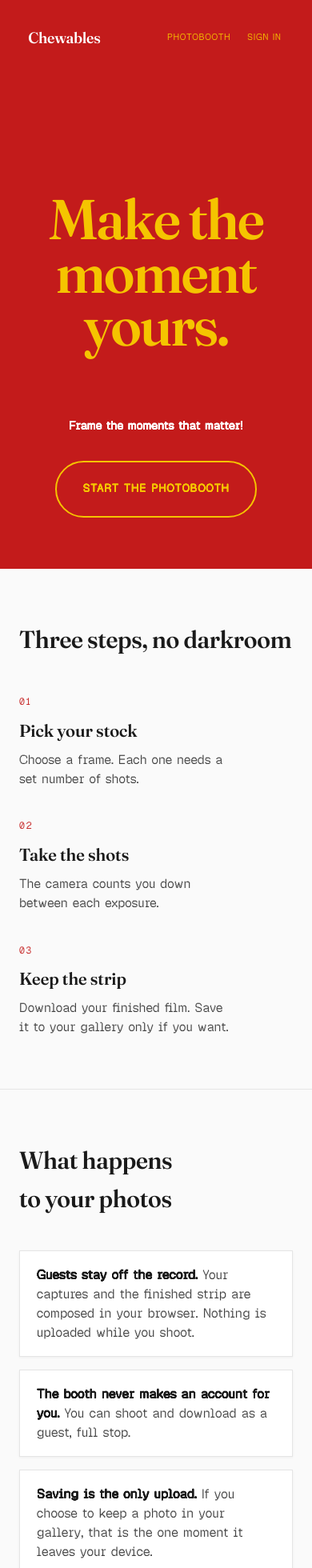
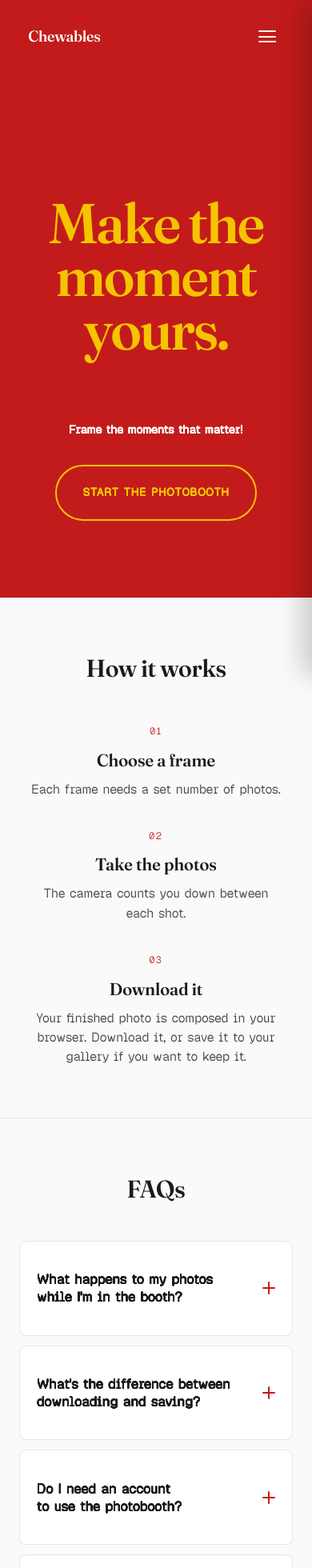
Before and after one commit to kaylubr/chewable, a SvelteKit app in the folder src/ui/: page / in a window 390 px wide. Shown: the top 1960 px of the page at 80% size. Built offline with nearby package versions, Linux system fonts and the light colour scheme.

Commit message:
feat: implement responsive drawer navigation, FAQ section, and About section

```diff
--- a/src/ui/src/routes/+layout.svelte
+++ b/src/ui/src/routes/+layout.svelte
@@ -5,8 +5,18 @@
 	import "$lib/css/fonts.css"
 
 	let { children } = $props();
+	let drawerOpen = $state(false);
+
+	function closeDrawer() {
+		drawerOpen = false;
+	}
+
+	function handleKeydown(event: KeyboardEvent) {
+		if (event.key === 'Escape') closeDrawer();
+	}
 
 	function signOut() {
+		closeDrawer();
 		auth.clear();
 		goto('/');
 	}
@@ -21,8 +31,11 @@
 		<a href="/" class="brand">
 			Chewables
 		</a>
+		<div class="bar-right">
 			<nav>
 				<a href="/photobooth/frame">Photobooth</a>
+				<a href="/#faq">FAQ</a>
+				<a href="/#about">About</a>
 				{#if auth.isAuthenticated}
 					<a href="/photos">My photos</a>
 					<button type="button" class="link" onclick={signOut}>Sign out</button>
@@ -30,10 +43,47 @@
 					<a href="/login">Sign in</a>
 				{/if}
 			</nav>
+			<button
+				type="button"
+				class="menu-toggle"
+				aria-expanded={drawerOpen}
+				aria-controls="site-drawer"
+				aria-label="Menu"
+				onclick={() => (drawerOpen = !drawerOpen)}
+			>
+				<span class="menu-icon" aria-hidden="true"></span>
+			</button>
+		</div>
 	</div>
 </header>
 
+<button
+	type="button"
+	class="scrim"
+	class:open={drawerOpen}
+	aria-label="Close menu"
+	tabindex={drawerOpen ? 0 : -1}
+	onclick={closeDrawer}
+></button>
+
+<div class="drawer" id="site-drawer" class:open={drawerOpen} aria-hidden={!drawerOpen}>
+	<nav class="drawer-nav">
+		<a href="/" onclick={closeDrawer}>Home</a>
+		<a href="/photobooth/frame" onclick={closeDrawer}>Photobooth</a>
+		<a href="/#faq" onclick={closeDrawer}>FAQ</a>
+		<a href="/#about" onclick={closeDrawer}>About</a>
+		{#if auth.isAuthenticated}
+			<a href="/photos" onclick={closeDrawer}>My photos</a>
+			<button type="button" class="link" onclick={signOut}>Sign out</button>
+		{:else}
+			<a href="/login" onclick={closeDrawer}>Sign in</a>
+		{/if}
+	</nav>
+</div>
+
 {@render children()}
+
+<svelte:window onkeydown={handleKeydown} />
 
 <style>
 	:global(:focus-visible) {
@@ -47,6 +97,7 @@
 		--mustard-deep: #d9ad00;
 		--paper: #fafafa;
 		--surface: #ffffff;
+		--surface-2: #f4f4f4;
 		--charcoal: #1a1a1a;
 		--ink-soft: #444444;
 		--ink-faint: #8a8a8a;
@@ -146,6 +197,11 @@
 		max-width: 76rem;
 		margin: 0 auto;
 	}
+	.bar-right {
+		display: flex;
+		align-items: center;
+		gap: 1rem;
+	}
 	.brand {
 		display: inline-flex;
 		align-items: center;
@@ -184,20 +240,122 @@
 	.link:hover {
 		color: #fff;
 	}
-	@media (max-width: 520px) {
+	.menu-toggle {
+		display: none;
+		background: none;
+		border: none;
+		cursor: pointer;
+		padding: 0.6rem;
+		align-items: center;
+		justify-content: center;
+		color: #fff;
+	}
+	.menu-icon,
+	.menu-icon::before,
+	.menu-icon::after {
+		display: block;
+		width: 1.4rem;
+		height: 2px;
+		background: currentColor;
+		border-radius: 1px;
+	}
+	.menu-icon {
+		position: relative;
+	}
+	.menu-icon::before,
+	.menu-icon::after {
+		content: '';
+		position: absolute;
+		left: 0;
+	}
+	.menu-icon::before {
+		top: -0.42rem;
+	}
+	.menu-icon::after {
+		top: 0.42rem;
+	}
+	.menu-toggle[aria-expanded='true'] .menu-icon {
+		background: transparent;
+	}
+	.menu-toggle[aria-expanded='true'] .menu-icon::before {
+		top: 0;
+		transform: rotate(45deg);
+	}
+	.menu-toggle[aria-expanded='true'] .menu-icon::after {
+		top: 0;
+		transform: rotate(-45deg);
+	}
+	.scrim {
+		position: fixed;
+		inset: 0;
+		background: rgb(0 0 0 / 0.45);
+		border: none;
+		opacity: 0;
+		pointer-events: none;
+		transition: opacity 0.2s ease;
+		z-index: 40;
+	}
+	.scrim.open {
+		opacity: 1;
+		pointer-events: auto;
+	}
+	.drawer {
+		position: fixed;
+		top: 0;
+		right: 0;
+		bottom: 0;
+		width: min(19rem, 85vw);
+		background: var(--surface);
+		box-shadow: -12px 0 32px rgb(0 0 0 / 0.2);
+		transform: translateX(100%);
+		transition: transform 0.25s ease;
+		z-index: 50;
+		padding: calc(1.2rem + env(safe-area-inset-top)) 1.5rem 1.5rem;
+		display: flex;
+		flex-direction: column;
+		overflow-y: auto;
+	}
+	.drawer.open {
+		transform: translateX(0);
+	}
+	.drawer-nav {
+		display: flex;
+		flex-direction: column;
+		align-items: stretch;
+		gap: 0.25rem;
+	}
+	.drawer-nav a,
+	.drawer-nav .link {
+		font-family: var(--font-mono);
+		font-size: 0.95rem;
+		letter-spacing: 0.08em;
+		text-transform: uppercase;
+		color: var(--charcoal);
+		text-decoration: none;
+		padding: 0.9rem 0.4rem;
+		border-radius: 0.4rem;
+		border: none;
+		background: none;
+		text-align: left;
+		cursor: pointer;
+	}
+	.drawer-nav a:hover,
+	.drawer-nav .link:hover {
+		color: var(--crimson);
+		background: var(--surface-2);
+	}
+	@media (max-width: 760px) {
+		nav {
+			display: none;
+		}
+		.menu-toggle {
+			display: inline-flex;
+		}
 		.bar-inner {
 			padding-inline: 1rem;
 		}
 		.brand {
 			font-size: 1.2rem;
-		}
-		nav {
-			gap: 0.9rem;
-		}
-		nav a,
-		.link {
-			font-size: 0.7rem;
-			letter-spacing: 0.05em;
 		}
 	}
 	@media (pointer: coarse) {
--- a/src/ui/src/routes/+page.svelte
+++ b/src/ui/src/routes/+page.svelte
@@ -1,11 +1,35 @@
 <script lang="ts">
+	const faqs = [
+		{
+			q: "What happens to my photos while I'm in the booth?",
+			a: 'They stay on your device. The preview, the shots, and the finished photo are all composed in your browser. Nothing is uploaded while you shoot.'
+		},
+		{
+			q: "What's the difference between downloading and saving?",
+			a: 'Downloading puts the finished photo on your device as a file. Saving uploads it into your gallery here, where it is stored so you can come back to it later. Saving is optional. You can take and download photos without ever saving one.'
+		},
+		{
+			q: 'Do I need an account to use the photobooth?',
+			a: 'No. You can choose a frame, take photos, and download the result without one. An account only exists if you want a gallery of saved photos, and creating one is entirely up to you.'
+		},
+		{
+			q: 'Is it free?',
+			a: 'Yes. No payment, no trial, nothing to buy.'
+		},
+		{
+			q: 'What do I need to use it?',
+			a: 'A phone, tablet, or computer with a camera and a reasonably current browser.'
+		}
+	];
+
+	let openFaq = $state(-1);
 </script>
 
 <svelte:head>
 	<title>Chewables</title>
 	<meta
 		name="description"
-		content="Chewables is a privacy-conscious photobooth. Pick a frame, take photos with your camera, and download the result — no account needed."
+		content="Chewables is a privacy-conscious photobooth. Pick a frame, take photos with your camera, and download the result. Accounts are optional for saving photos to a gallery."
 	/>
 </svelte:head>
 
@@ -26,49 +50,65 @@
 
 	<section class="process" aria-labelledby="process-heading">
 		<div class="process-inner">
-			<h2 id="process-heading" class="section-title">Three steps, no darkroom</h2>
+			<h2 id="process-heading" class="section-title">How it works</h2>
 			<ol class="steps">
 				<li>
 					<span class="step-no">01</span>
-					<h3>Pick your stock</h3>
-					<p>Choose a frame. Each one needs a set number of shots.</p>
+					<h3>Choose a frame</h3>
+					<p>Each frame needs a set number of photos.</p>
 				</li>
 				<li>
 					<span class="step-no">02</span>
-					<h3>Take the shots</h3>
-					<p>The camera counts you down between each exposure.</p>
+					<h3>Take the photos</h3>
+					<p>The camera counts you down between each shot.</p>
 				</li>
 				<li>
 					<span class="step-no">03</span>
-					<h3>Keep the strip</h3>
-					<p>Download your finished film. Save it to your gallery only if you want.</p>
+					<h3>Download it</h3>
+					<p>Your finished photo is composed in your browser. Download it, or save it to your gallery if you want to keep it.</p>
 				</li>
 			</ol>
 		</div>
 	</section>
 
-	<section class="privacy" aria-labelledby="privacy-heading">
-		<div class="privacy-inner">
-			<h2 id="privacy-heading" class="section-title">What happens to your photos</h2>
-			<ul>
-				<li>
-					<strong>Guests stay off the record.</strong> Your captures and the finished
-					strip are composed in your browser. Nothing is uploaded while you shoot.
-				</li>
-				<li>
-					<strong>The booth never makes an account for you.</strong> You can shoot and
-					download as a guest, full stop.
-				</li>
-				<li>
-					<strong>Saving is the only upload.</strong> If you choose to keep a photo in
-					your gallery, that is the one moment it leaves your device.
-				</li>
+	<section class="faq" id="faq" aria-labelledby="faq-heading">
+		<div class="faq-inner">
+			<h2 id="faq-heading" class="section-title">FAQs</h2>
+			<div class="accordion">
+				{#each faqs as faq, i}
+					<div class="faq-item" class:open={openFaq === i}>
+						<h3>
+							<button
+								type="button"
+								class="faq-question"
+								id="faq-button-{i}"
+								aria-expanded={openFaq === i}
+								aria-controls="faq-panel-{i}"
+								onclick={() => (openFaq = openFaq === i ? -1 : i)}
+							>
+								<span>{faq.q}</span>
+								<span class="faq-icon" aria-hidden="true"></span>
+							</button>
+						</h3>
+						<div class="faq-panel" id="faq-panel-{i}" role="region" aria-labelledby="faq-button-{i}">
+							<div class="faq-panel-inner">
+								<p>{faq.a}</p>
+							</div>
+						</div>
+					</div>
+				{/each}
+			</div>
+		</div>
+	</section>
+
+	<section class="about" id="about" aria-labelledby="about-heading">
+		<div class="about-inner">
+			<h2 id="about-heading" class="section-title">About</h2>
+			<ul class="about-links">
+				<li><a href="mailto:kbreyes.dev@gmail.com">Contact us</a></li>
+				<li><a href="https://github.com/kaylubr/chewables">GitHub</a></li>
+				<li><a href="/report">Report an issue</a></li>
 			</ul>
-			<p class="privacy-note">
-				Saved photos travel over an encrypted connection and are stored securely, but
-				they are not client-side encrypted. We can technically access what you choose
-				to save. Guest photos never reach us at all.
-			</p>
 		</div>
 	</section>
 </main>
@@ -82,7 +122,7 @@
 	.hero {
 		background: var(--crimson);
 		color: #fff;
-		padding: 1.5rem 1.5rem 0;
+		padding: 2rem;
 	}
 	.hero-inner {
 		flex-direction: column;
@@ -113,7 +153,6 @@
 		color: #fff;
 		max-width: 36rem;
 		margin: 0 auto;
-		text-align: center;
 	}
 	.cta {
 		display: inline-block;
@@ -135,14 +174,26 @@
 		color: var(--charcoal);
 	}
 	.process,
-	.privacy {
+	.faq,
+	.about {
 		background: var(--paper);
 	}
 	.process-inner,
-	.privacy-inner {
+	.faq-inner,
+	.about-inner {
 		max-width: 72rem;
 		margin: 0 auto;
 		padding: 4rem 1.5rem;
+		color: var(--crimson);
+	}
+	.faq,
+	.about {
+		border-top: 1px solid var(--line);
+		scroll-margin-top: 6.5rem;
+	}
+	.faq-inner,
+	.about-inner {
+		max-width: 56rem;
 	}
 	.section-title {
 		font-weight: 700;
@@ -150,6 +201,7 @@
 		letter-spacing: -0.01em;
 		margin: 0 0 2.5rem;
 		color: var(--charcoal);
+		text-align: center;
 	}
 	.steps {
 		list-style: none;
@@ -158,6 +210,7 @@
 		display: grid;
 		grid-template-columns: repeat(3, 1fr);
 		gap: 2.5rem;
+		text-align: center;
 	}
 	.step-no {
 		font-family: var(--font-mono);
@@ -176,38 +229,106 @@
 		color: var(--ink-soft);
 		font-size: 0.98rem;
 		line-height: 1.55;
-		max-width: 30ch;
+		text-align: center;
 	}
-	.privacy {
-		border-top: 1px solid var(--line);
+	.accordion {
+		display: grid;
+		gap: 0.75rem;
 	}
-	.privacy ul {
-		margin: 0 0 1.5rem;
-		padding: 0;
-		list-style: none;
-		display: grid;
-		gap: 1rem;
-	}
-	.privacy li {
-		padding: 1.1rem 1.3rem;
+	.faq-item {
 		background: var(--surface);
 		border: 1px solid var(--line);
-		border-radius: 0;
-		line-height: 1.5;
+		border-radius: 0.5rem;
+	}
+	.faq-question {
+		width: 100%;
+		display: flex;
+		align-items: center;
+		justify-content: space-between;
+		gap: 1rem;
+		padding: 1.1rem 1.3rem;
+		background: none;
+		border: none;
+		font-family: var(--font-ui);
+		font-size: 1.05rem;
+		font-weight: 700;
+		text-align: left;
+		color: var(--charcoal);
+		cursor: pointer;
+		border-radius: 0.5rem;
+	}
+	.faq-question:hover {
+		color: var(--crimson);
+	}
+	.faq-icon {
+		position: relative;
+		width: 1rem;
+		height: 1rem;
+		flex: none;
+		color: var(--crimson);
+	}
+	.faq-icon::before,
+	.faq-icon::after {
+		content: '';
+		position: absolute;
+		background: currentColor;
+		border-radius: 1px;
+		transition: transform 0.2s ease;
+	}
+	.faq-icon::before {
+		left: 0;
+		right: 0;
+		top: 50%;
+		height: 2px;
+		transform: translateY(-50%);
+	}
+	.faq-icon::after {
+		top: 0;
+		bottom: 0;
+		left: 50%;
+		width: 2px;
+		transform: translateX(-50%);
+	}
+	.faq-item.open .faq-icon::after {
+		transform: translateX(-50%) scaleY(0);
+	}
+	.faq-panel {
+		display: grid;
+		grid-template-rows: 0fr;
+		transition: grid-template-rows 0.28s ease;
+	}
+	.faq-item.open .faq-panel {
+		grid-template-rows: 1fr;
+	}
+	.faq-panel-inner {
+		overflow: hidden;
+	}
+	.faq-panel p {
+		margin: 0;
+		padding: 0 1.3rem 1.2rem;
 		color: var(--ink-soft);
-		box-shadow: 0 1px 3px rgb(0 0 0 / 0.05);
+		font-size: 0.98rem;
+		line-height: 1.6;
+		max-width: 60ch;
 	}
-	.privacy li strong {
-		color: var(--charcoal);
+	.about-links {
+		list-style: none;
+		margin: 0;
+		padding: 0;
+		display: flex;
+		justify-content: center;
+		gap: 3rem;
 	}
-	.privacy-note {
+	.about-links a {
+		font-family: var(--font-mono);
 		font-size: 0.9rem;
-		color: var(--ink-soft);
-		border-top: 1px solid var(--line);
-		padding-top: 1.25rem;
-		margin: 0;
-		max-width: 56ch;
-		line-height: 1.6;
+		letter-spacing: 0.04em;
+		text-transform: uppercase;
+		font-weight: 600;
+		text-decoration: none;
+	}
+	.about-links a:hover {
+		text-decoration: underline;
 	}
 	@media (max-width: 780px) {
 		.marquee {
```
Also changed, not shown: src/ui/src/routes/report/+page.svelte (added, +25 -0 lines). Lines whose indentation alone changed are shown as unchanged.
